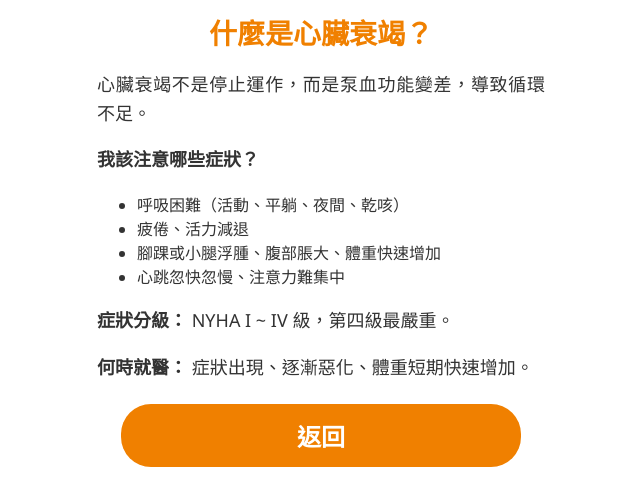
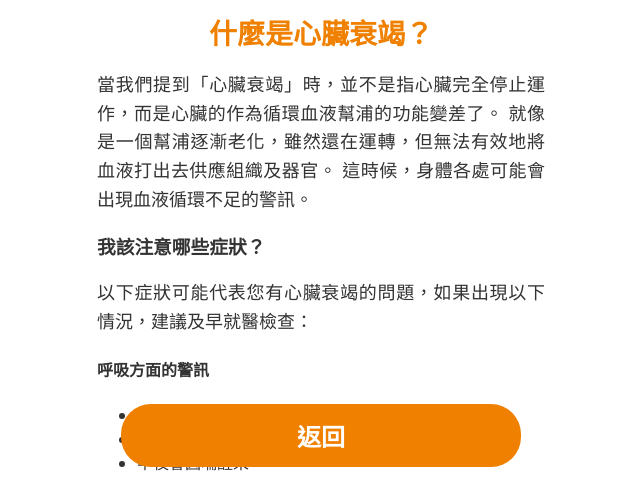
Before and after one commit to kingdow10123/Sync_health_info, a React (Vite) app: page /page2 in a window 1280 px wide. Shown: the part 313-790 px from the top of the page, without its empty margins (319-959 px from the left). Built offline with nearby package versions, Linux system fonts and the light colour scheme.

Commit message:
Update Page2.jsx

```diff
--- a/src/pages/Page2.jsx
+++ b/src/pages/Page2.jsx
@@ -7,17 +7,85 @@ function Page2() {
       <div className="image-wrapper">
         <img src="https://i.imgur.com/CIiOviK.png" alt="心臟衰竭症狀" />
       </div>
+
       <h2>什麼是心臟衰竭？</h2>
-      <p>心臟衰竭不是停止運作，而是泵血功能變差，導致循環不足。</p>
-      <p><strong>我該注意哪些症狀？</strong></p>
+
+      <p>
+        當我們提到「心臟衰竭」時，並不是指心臟完全停止運作，而是心臟的作為循環血液幫浦的功能變差了。
+        就像是一個幫浦逐漸老化，雖然還在運轉，但無法有效地將血液打出去供應組織及器官。
+        這時候，身體各處可能會出現血液循環不足的警訊。
+      </p>
+
+      <h3>我該注意哪些症狀？</h3>
+
+      <p>
+        以下症狀可能代表您有心臟衰竭的問題，如果出現以下情況，建議及早就醫檢查：
+      </p>
+
+      <h4>呼吸方面的警訊</h4>
       <ul>
-        <li>呼吸困難（活動、平躺、夜間、乾咳）</li>
-        <li>疲倦、活力減退</li>
-        <li>腳踝或小腿浮腫、腹部脹大、體重快速增加</li>
-        <li>心跳忽快忽慢、注意力難集中</li>
+        <li>日常活動時會喘</li>
+        <li>平躺時會喘，需要墊高枕頭才能睡</li>
+        <li>半夜會因喘醒來</li>
+        <li>持續乾咳，尤其是晚上較明顯</li>
       </ul>
-      <p><strong>症狀分級：</strong> NYHA I ~ IV 級，第四級最嚴重。</p>
-      <p><strong>何時就醫：</strong> 症狀出現、逐漸惡化、體重短期快速增加。</p>
+
+      <h4>疲倦與活力減退</h4>
+      <ul>
+        <li>容易疲累</li>
+        <li>做日常活動時沒有體力</li>
+        <li>比平常容易累</li>
+        <li>提不起勁做事</li>
+      </ul>
+
+      <h4>身體水腫</h4>
+      <ul>
+        <li>腳踝或小腿浮腫</li>
+        <li>鞋子穿起來變緊</li>
+        <li>腹部脹大</li>
+        <li>體重在短期內快速增加（2-3天內增加2公斤以上）</li>
+      </ul>
+
+      <h4>其他警訊</h4>
+      <ul>
+        <li>食慾變差</li>
+        <li>心跳忽快忽慢</li>
+        <li>感覺心臟怦怦跳</li>
+        <li>頭暈目眩</li>
+        <li>注意力難以集中</li>
+      </ul>
+
+      <h3>症狀嚴重程度的分級</h3>
+      <p>
+        臨床上常用紐約心臟協會（NYHA）分級來評估心臟衰竭的嚴重程度：
+      </p>
+      <ul>
+        <li>第一級：日常活動不會感到喘或疲倦</li>
+        <li>第二級：日常活動會稍微喘或疲倦</li>
+        <li>第三級：輕度活動就會喘或疲倦</li>
+        <li>第四級：休息時仍會喘或疲倦</li>
+      </ul>
+
+      <h3>什麼時候該就醫？</h3>
+      <p>如果您注意到：</p>
+      <ul>
+        <li>出現上述任何症狀</li>
+        <li>症狀逐漸加重</li>
+        <li>原本的症狀突然變得更嚴重</li>
+        <li>在短期內體重快速增加</li>
+      </ul>
+      <p>請盡快就醫檢查，及早發現問題才能及早治療。</p>
+
+      <h3>給病人和家屬的小提醒</h3>
+      <ul>
+        <li>將您的症狀和感受記錄下來，這些資訊對醫師診斷非常重要</li>
+        <li>可以每天固定時間量體重，觀察是否有突然增加的情況</li>
+        <li>如果發現症狀，不要害怕或擔心，及早就醫才是最重要的</li>
+        <li>家人應該一起認識這些症狀，協助觀察病人的狀況</li>
+      </ul>
+
+      <p><strong>心臟衰竭是可以治療的疾病，及早發現症狀、及時就醫是關鍵。如果您有任何疑慮，請諮詢您的醫療團隊。</strong></p>
+
       <button onClick={() => navigate('/')}>返回</button>
     </div>
   );
```
